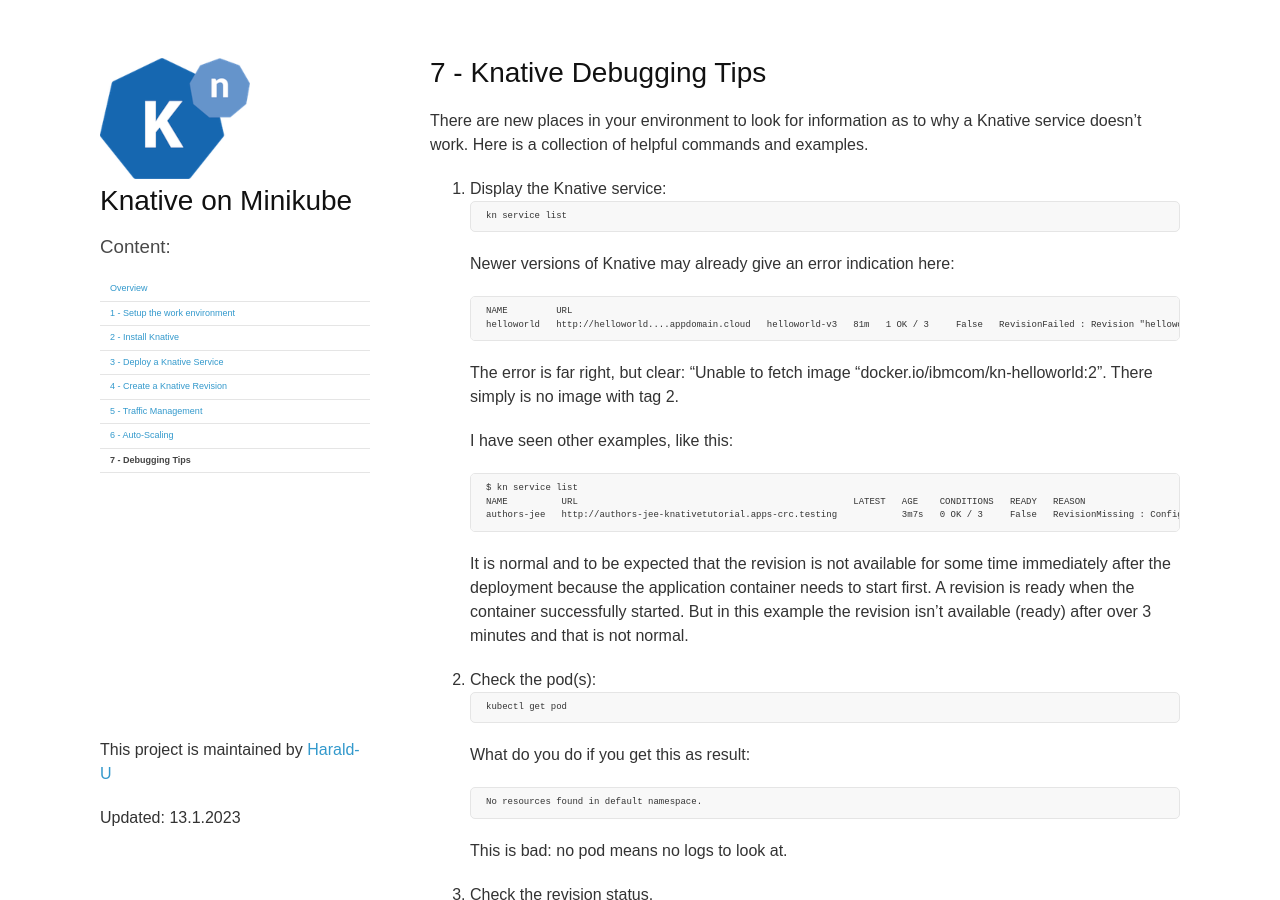
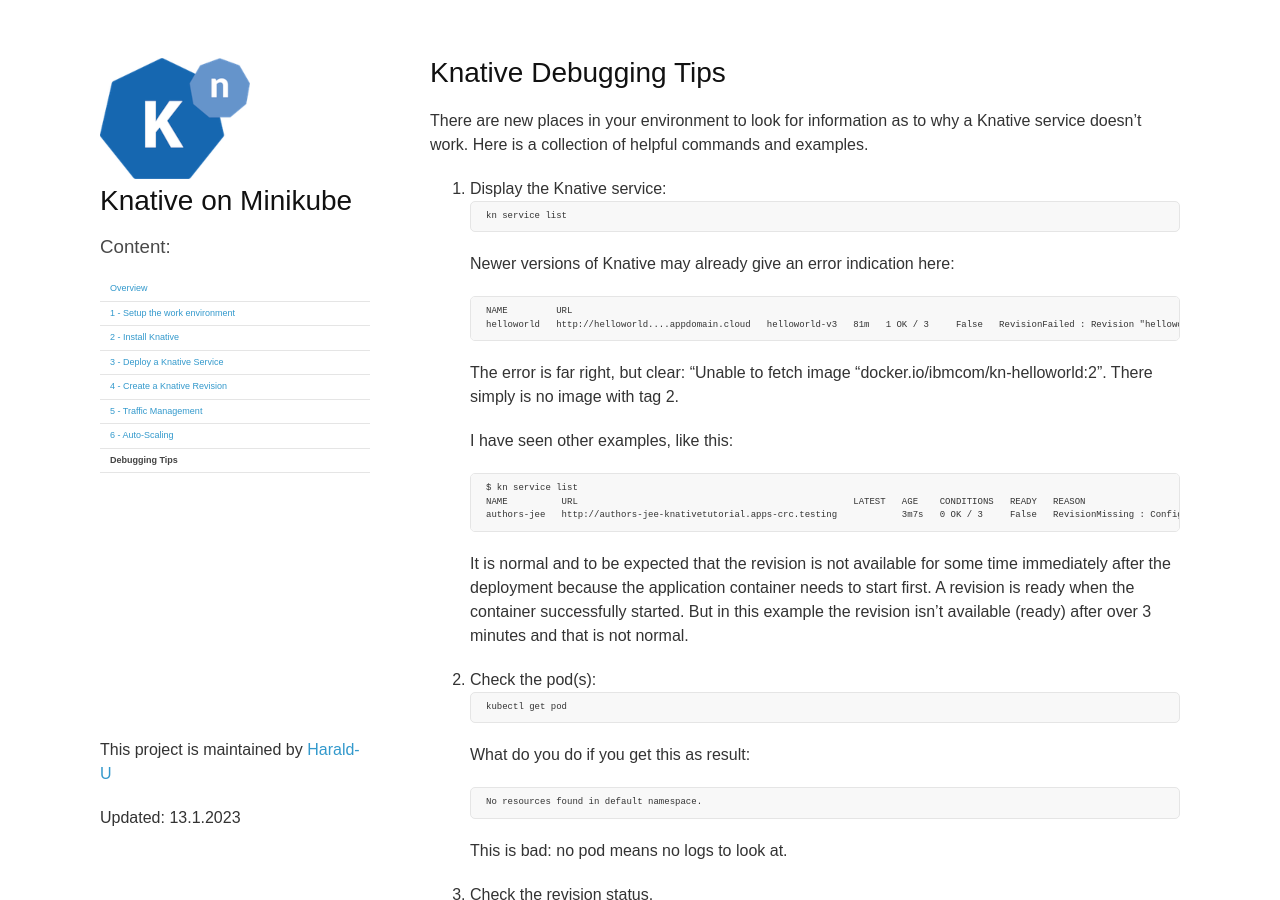
Before and after one commit to Harald-U/knative-on-minikube, a Jekyll site: the page built from workshop/Debugging.md, in a window 1280 px wide and 900 px high. Built offline with Jekyll 4.4.1, drawn with Linux system fonts in a browser that asks for light colours; the repository's description, which GitHub fills in, is left out.

Commit message:
restructure

```diff
--- a/_config.yml
+++ b/_config.yml
@@ -18,5 +18,5 @@ navigation:
     url: workshop/5-TrafficManagement
   - title: 6 - Auto-Scaling
     url: workshop/6-Scaling
-  - title: 7 - Debugging Tips
-    url: workshop/7-Debugging
+  - title: Debugging Tips
+    url: workshop/Debugging
--- a/workshop/7-Debugging.md
+++ b/workshop/Debugging.md
@@ -1,9 +1,9 @@
 ---
-title: 7 - Debugging Tips
+title: Debugging Tips
 layout: default
 ---
 
-# 7 - Knative Debugging Tips
+# Knative Debugging Tips
 
 There are new places in your environment to look for information as to why a Knative service doesn’t work. Here is a collection of helpful commands and examples.
 
```
Also changed, not shown: workshop/6-Scaling.md (+1 -1 lines).
